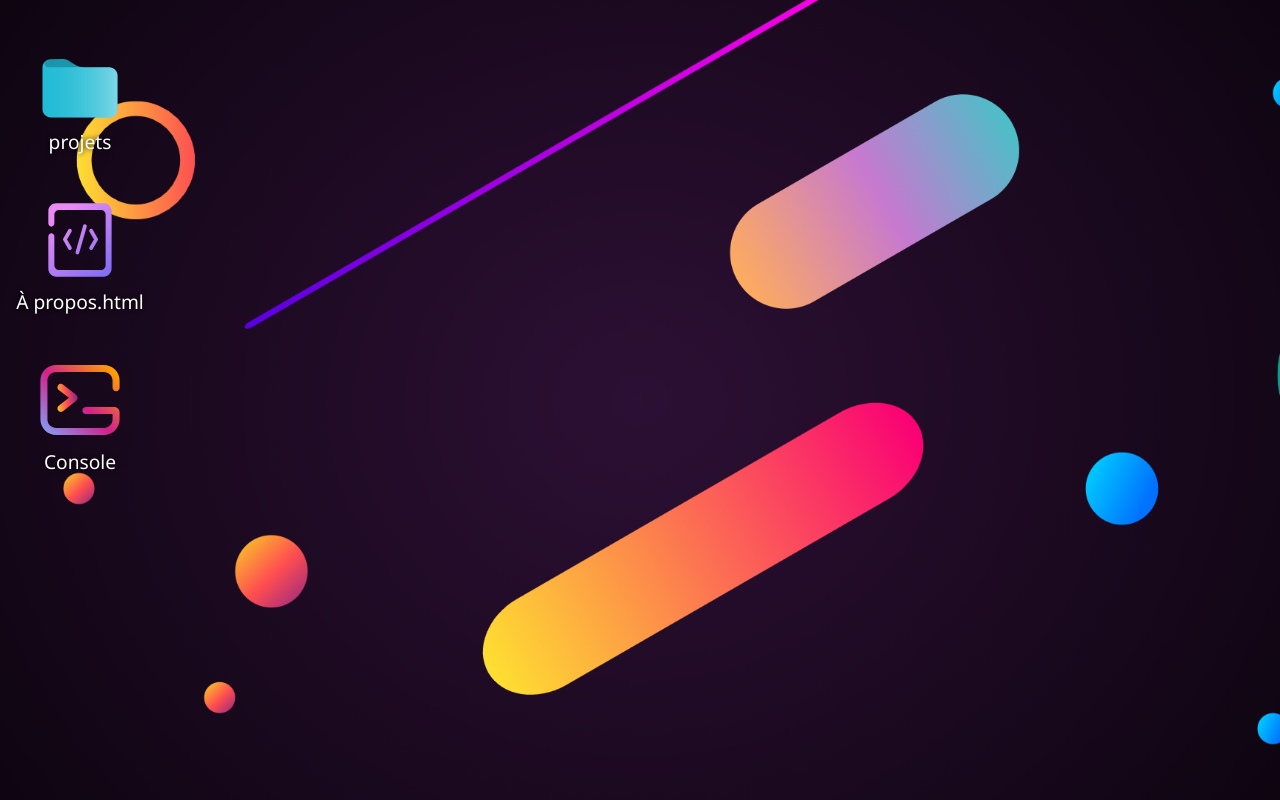
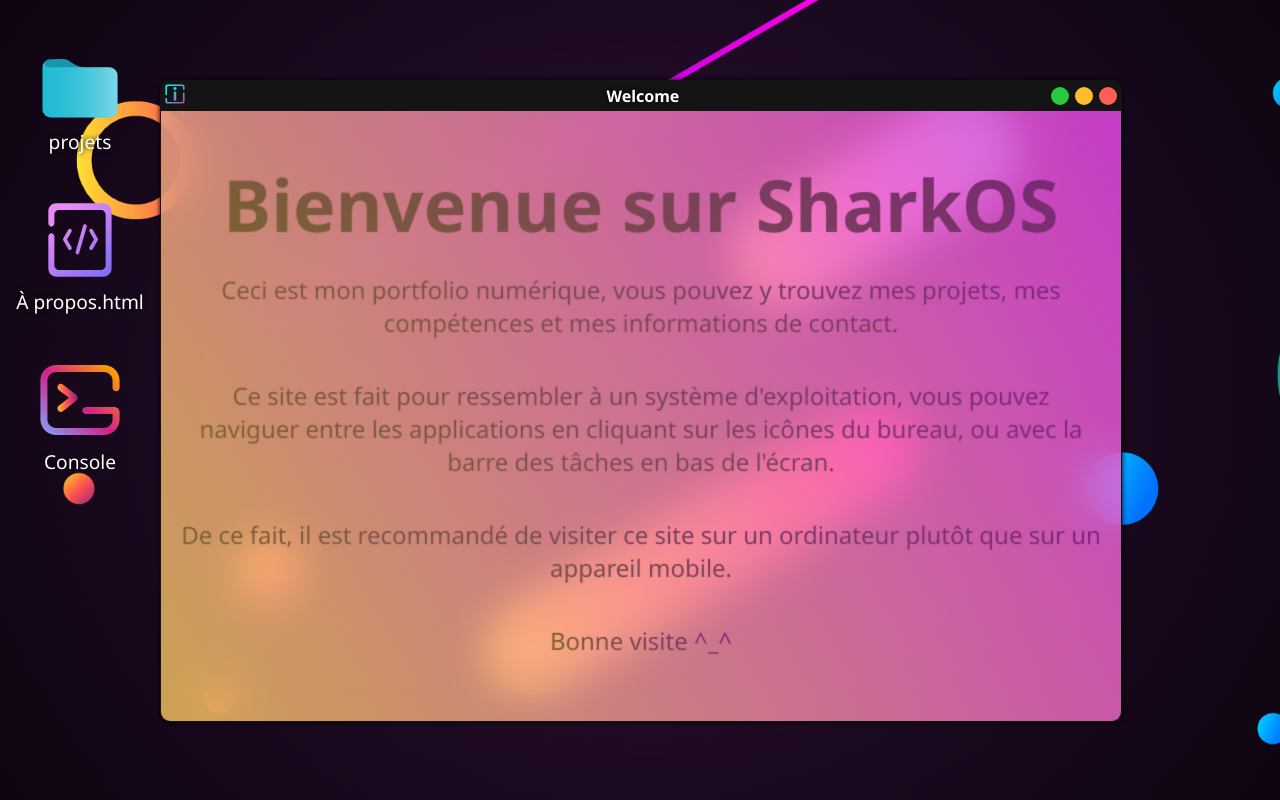
Before and after one commit to LadyRin/ladyrin.github.io, a Vue app: page / in a window 1280 px wide. Built offline with nearby package versions, Linux system fonts and the light colour scheme.

Commit message:
added welcome app

```diff
--- /dev/null
+++ b/src/components/apps/welcome/WelcomeApp.vue
@@ -0,0 +1,51 @@
+<template>
+  <div class="welcome-app">
+    <h1>Bienvenue sur SharkOS</h1>
+    <p>
+      Ceci est mon portfolio numérique, vous pouvez y trouvez mes projets, mes compétences et mes
+      informations de contact.
+    </p>
+    <p>
+      Ce site est fait pour ressembler à un système d'exploitation, vous pouvez naviguer entre les
+      applications en cliquant sur les icônes du bureau, ou avec la barre des tâches en bas de
+      l'écran.
+    </p>
+    <p>
+      De ce fait, il est recommandé de visiter ce site sur un ordinateur plutôt que sur un appareil
+      mobile.
+    </p>
+    <p>Bonne visite ^_^</p>
+  </div>
+</template>
+
+<style scoped lang="scss">
+.welcome-app {
+  background: linear-gradient(60deg, rgba(249, 201, 98, 0.8), rgba(243, 75, 243, 0.8));
+  height: 100%;
+  width: 100%;
+  display: flex;
+  flex-direction: column;
+  justify-content: center;
+  align-items: center;
+}
+
+h1 {
+  font-size: 72px;
+  text-shadow: 0 0 1px rgba(0, 0, 0, 0.5);
+  background: -webkit-linear-gradient(60deg, rgba(249, 201, 98), rgba(243, 75, 243));
+  -webkit-background-clip: text;
+  background-clip: text;
+  -webkit-text-fill-color: transparent;
+}
+
+p {
+  text-shadow: 0 0 1px rgba(0, 0, 0, 0.5);
+  background: -webkit-linear-gradient(60deg, rgba(249, 201, 98), rgba(243, 75, 243));
+  -webkit-background-clip: text;
+  background-clip: text;
+  -webkit-text-fill-color: transparent;
+  font-size: 24px;
+  text-align: center;
+  margin: 20px;
+}
+</style>
--- a/src/components/desktop/WindowManagerComponent.vue
+++ b/src/components/desktop/WindowManagerComponent.vue
@@ -1,8 +1,23 @@
 <script setup lang="ts">
 import { useWindowStore } from '@/core/stores/windows'
 import Window from '@/components/apps/WindowComponent.vue'
+import { onMounted } from 'vue'
+import { useAppStore } from '@/core/stores/apps'
 
 const store = useWindowStore()
+const apps = useAppStore()
+
+onMounted(() => {
+  const welcomeApp = apps.get('Welcome')
+  const viewportWidth = window.innerWidth
+  const viewportHeight = window.innerHeight
+  const windowWidth = 960
+  const windowHeight = 640
+
+  const x = (viewportWidth - windowWidth) / 2
+  const y = (viewportHeight - windowHeight) / 2
+  if (welcomeApp) store.launchAppAt(welcomeApp, x, y)
+})
 </script>
 
 <template>
--- a/src/core/stores/apps.ts
+++ b/src/core/stores/apps.ts
@@ -4,6 +4,7 @@ import { markRaw, ref } from 'vue'
 import Dolphin from '@/components/apps/dolphin/DolphinApp.vue'
 import Console from '@/components/apps/console/ConsoleApp.vue'
 import Firefox from '@/components/apps/firefox/FirefoxApp.vue'
+import Welcome from '@/components/apps/welcome/WelcomeApp.vue'
 
 export const useAppStore = defineStore('apps', () => {
   const appsByFiletype: Record<string, string> = {
@@ -16,7 +17,8 @@ export const useAppStore = defineStore('apps', () => {
   const apps = ref<App[]>([
     { name: 'Console', icon: 'console.svg', component: markRaw(Console) },
     { name: 'Dolphin File Manager', icon: 'folder-cyan.svg', component: markRaw(Dolphin) },
-    { name: 'Firefox', icon: 'firefox.svg', component: markRaw(Firefox) }
+    { name: 'Firefox', icon: 'firefox.svg', component: markRaw(Firefox) },
+    { name: 'Welcome', icon: 'info.svg', component: markRaw(Welcome) }
   ])
 
   function get(name: string): App | undefined {
--- a/src/core/stores/windows.ts
+++ b/src/core/stores/windows.ts
@@ -21,6 +21,24 @@ export const useWindowStore = defineStore('windows', () => {
       height: 600,
       state: WindowState.NORMAL,
       args: node
+    }
+    windows.value.push(window)
+    placeOnTop(window)
+  }
+
+  function launchAppAt(app: App, x: number, y: number) {
+    const id = lastId++
+    const window: Window = {
+      id,
+      app,
+      title: app.name,
+      x,
+      y,
+      zIndex: 0,
+      width: 800,
+      height: 600,
+      state: WindowState.NORMAL,
+      args: null
     }
     windows.value.push(window)
     placeOnTop(window)
@@ -69,6 +87,7 @@ export const useWindowStore = defineStore('windows', () => {
   return {
     windows,
     launchApp,
+    launchAppAt,
     killApp,
     killWithId,
     placeOnTop,
```
Also changed, not shown: public/icons/info.svg (added), public/icons/minecraft.png (deleted).
